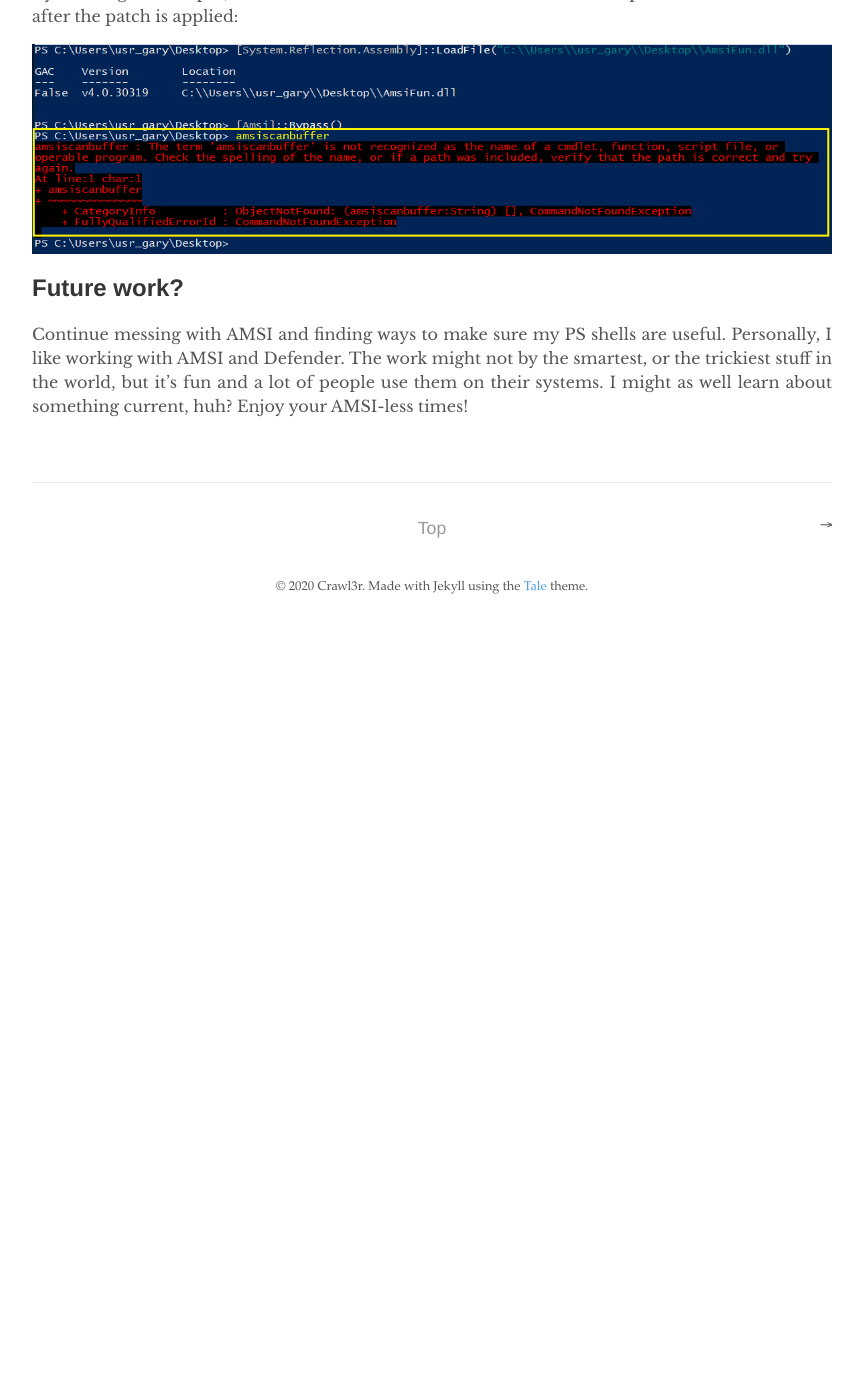
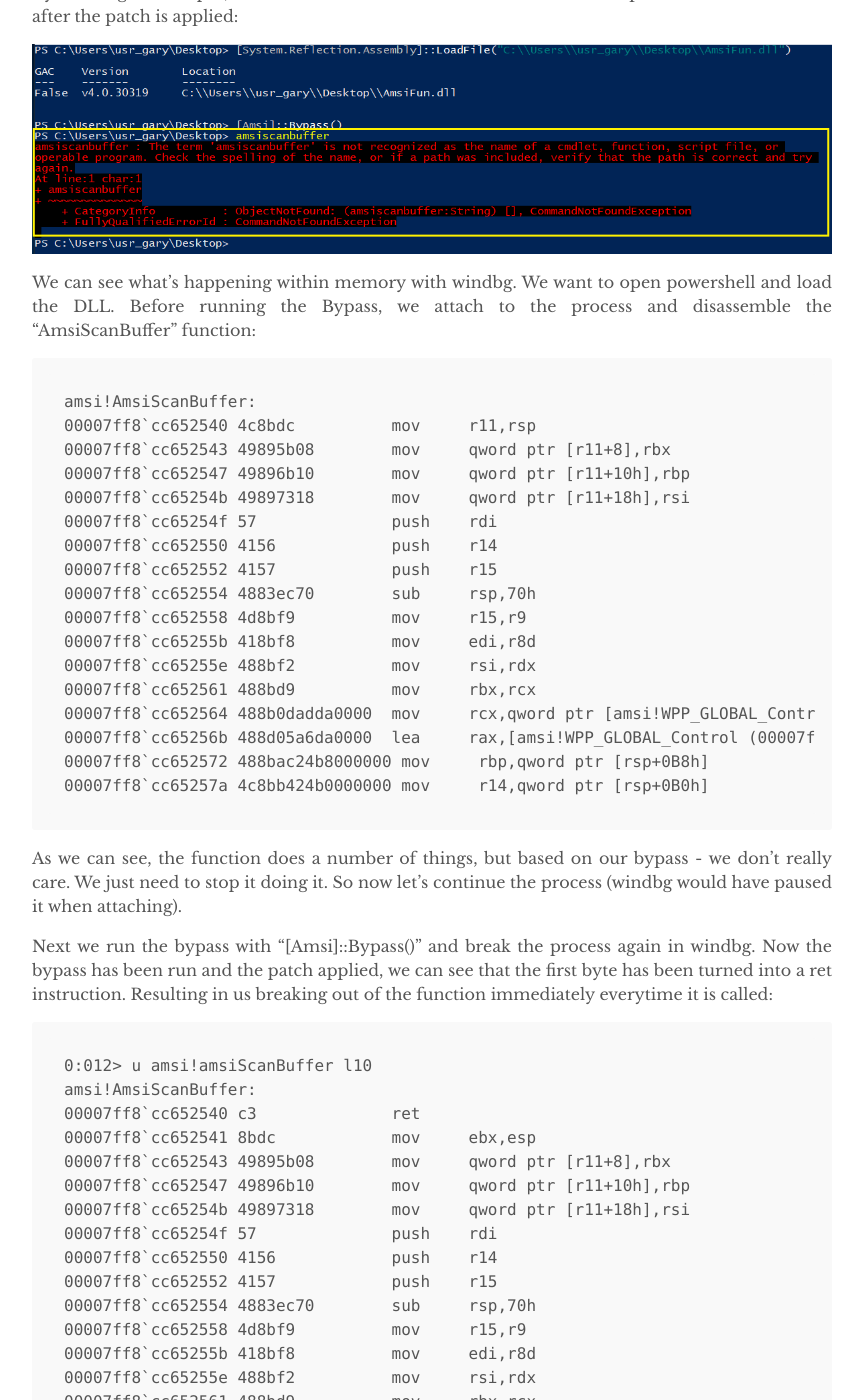
Before and after one commit to crawl3r/crawl3r.github.io, a Jekyll site: the page built from _posts/2020-05-22-AMSI_Resurrecting_the_dead.md, in a window 1280 px wide and 1400 px high, scrolled down 13321 px. Shown: the whole window, without its empty margins (208-1071 px from the left). Built offline with Jekyll 4.4.1, drawn with Linux system fonts in a browser that asks for light colours; before the commit the page ends 13951 px from its top, so only the background shows below that; some of the changed text lies outside the part shown.

Commit message:
Added disasm notes
title.

````diff
--- a/_posts/2020-05-22-AMSI_Resurrecting_the_dead.md
+++ b/_posts/2020-05-22-AMSI_Resurrecting_the_dead.md
@@ -468,6 +468,53 @@ By running our output, we can observe the difference between the output of AMSI
 
 ![AMSI patch, before and after]({{ site.url }}/assets/images/amsi_bypass/3_bypassed_result.png)
 
+We can see what's happening within memory with windbg. We want to open powershell and load the DLL. Before running the Bypass, we attach to the process and disassemble the "AmsiScanBuffer" function:
+
+```
+amsi!AmsiScanBuffer:
+00007ff8`cc652540 4c8bdc          mov     r11,rsp
+00007ff8`cc652543 49895b08        mov     qword ptr [r11+8],rbx
+00007ff8`cc652547 49896b10        mov     qword ptr [r11+10h],rbp
+00007ff8`cc65254b 49897318        mov     qword ptr [r11+18h],rsi
+00007ff8`cc65254f 57              push    rdi
+00007ff8`cc652550 4156            push    r14
+00007ff8`cc652552 4157            push    r15
+00007ff8`cc652554 4883ec70        sub     rsp,70h
+00007ff8`cc652558 4d8bf9          mov     r15,r9
+00007ff8`cc65255b 418bf8          mov     edi,r8d
+00007ff8`cc65255e 488bf2          mov     rsi,rdx
+00007ff8`cc652561 488bd9          mov     rbx,rcx
+00007ff8`cc652564 488b0dadda0000  mov     rcx,qword ptr [amsi!WPP_GLOBAL_Control (00007ff8`cc660018)]
+00007ff8`cc65256b 488d05a6da0000  lea     rax,[amsi!WPP_GLOBAL_Control (00007ff8`cc660018)]
+00007ff8`cc652572 488bac24b8000000 mov     rbp,qword ptr [rsp+0B8h]
+00007ff8`cc65257a 4c8bb424b0000000 mov     r14,qword ptr [rsp+0B0h]
+```
+
+As we can see, the function does a number of things, but based on our bypass - we don't really care. We just need to stop it doing it. So now let's continue the process (windbg would have paused it when attaching).
+
+Next we run the bypass with "[Amsi]::Bypass()" and break the process again in windbg. Now the bypass has been run and the patch applied, we can see that the first byte has been turned into a ret instruction. Resulting in us breaking out of the function immediately everytime it is called:
+
+```
+0:012> u amsi!amsiScanBuffer l10
+amsi!AmsiScanBuffer:
+00007ff8`cc652540 c3              ret
+00007ff8`cc652541 8bdc            mov     ebx,esp
+00007ff8`cc652543 49895b08        mov     qword ptr [r11+8],rbx
+00007ff8`cc652547 49896b10        mov     qword ptr [r11+10h],rbp
+00007ff8`cc65254b 49897318        mov     qword ptr [r11+18h],rsi
+00007ff8`cc65254f 57              push    rdi
+00007ff8`cc652550 4156            push    r14
+00007ff8`cc652552 4157            push    r15
+00007ff8`cc652554 4883ec70        sub     rsp,70h
+00007ff8`cc652558 4d8bf9          mov     r15,r9
+00007ff8`cc65255b 418bf8          mov     edi,r8d
+00007ff8`cc65255e 488bf2          mov     rsi,rdx
+00007ff8`cc652561 488bd9          mov     rbx,rcx
+00007ff8`cc652564 488b0dadda0000  mov     rcx,qword ptr [amsi!WPP_GLOBAL_Control (00007ff8`cc660018)]
+00007ff8`cc65256b 488d05a6da0000  lea     rax,[amsi!WPP_GLOBAL_Control (00007ff8`cc660018)]
+00007ff8`cc652572 488bac24b8000000 mov     rbp,qword ptr [rsp+0B8h]
+```
+
 ## Future work?
 
 Continue messing with AMSI and finding ways to make sure my PS shells are useful. Personally, I like working with AMSI and Defender. The work might not by the smartest, or the trickiest stuff in the world, but it's fun and a lot of people use them on their systems. I might as well learn about something current, huh? Enjoy your AMSI-less times!
````
